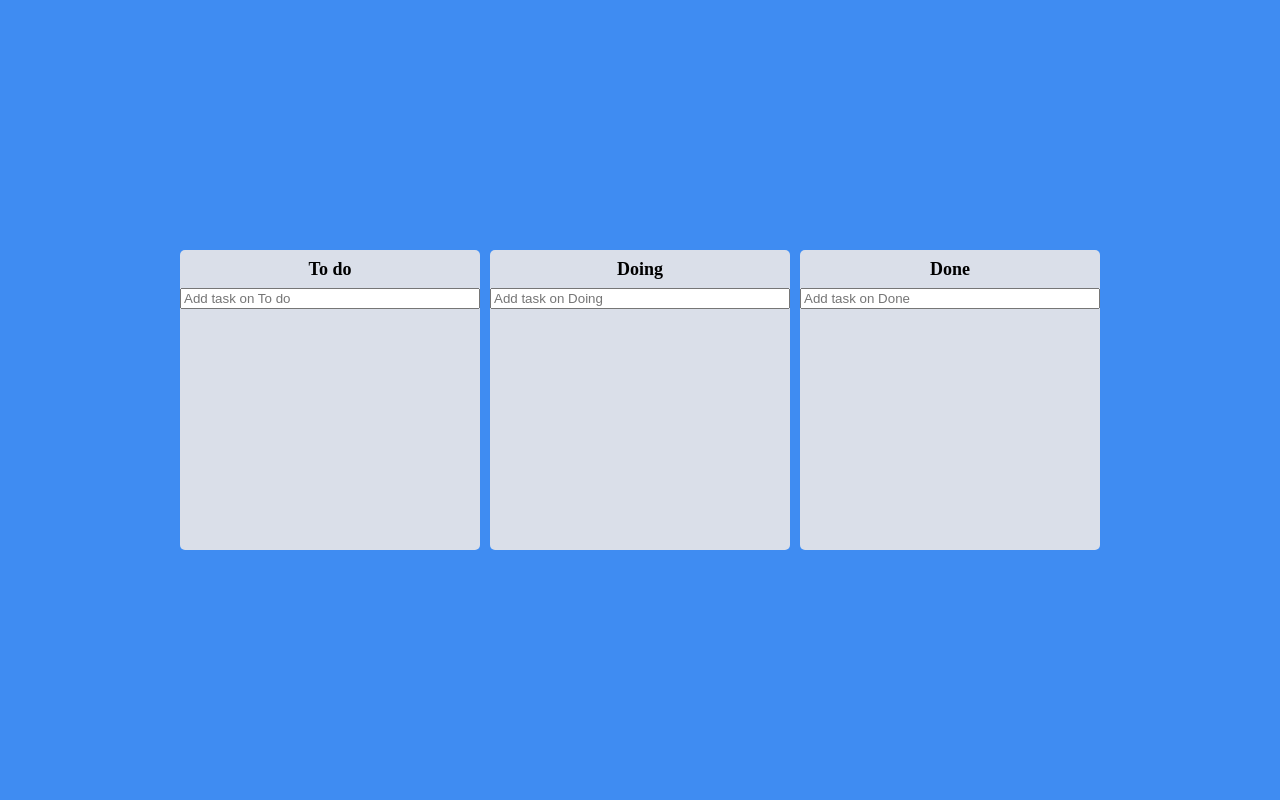
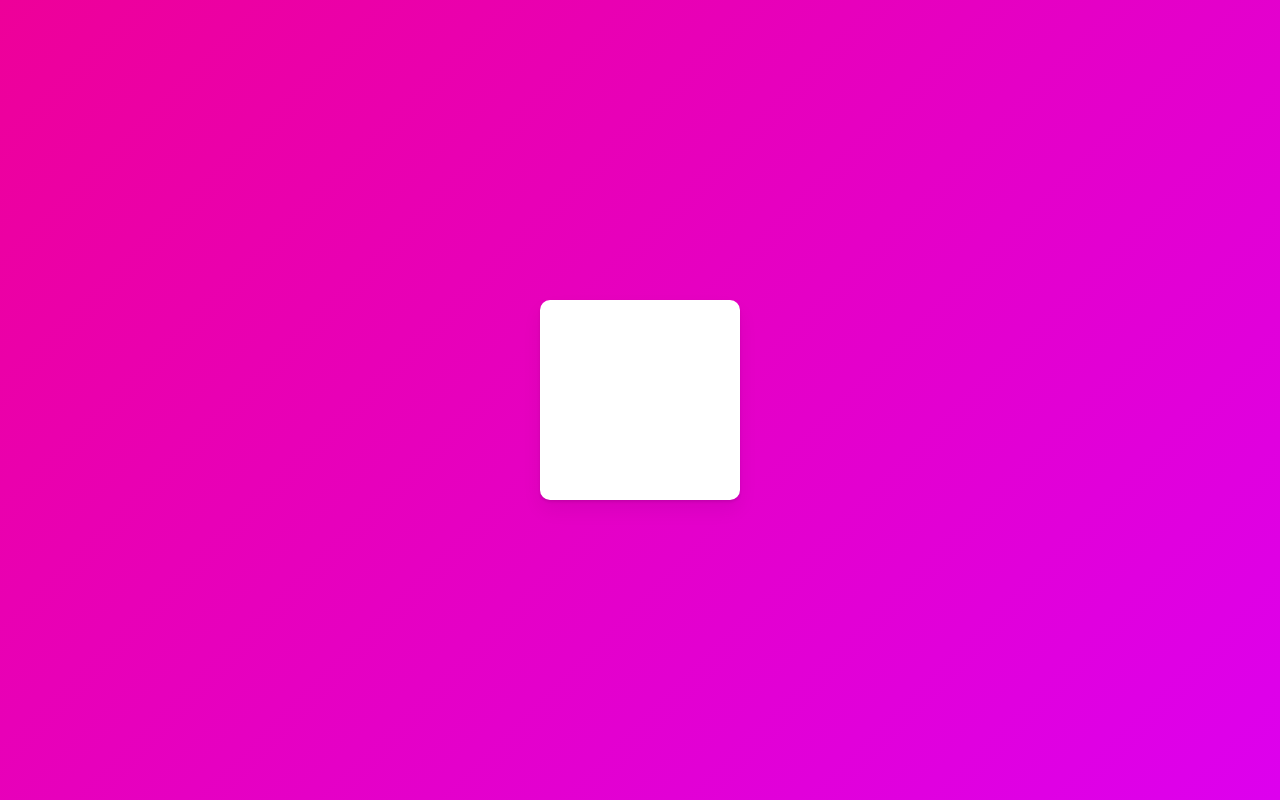
Before and after one commit to solar3070/React-MasterClass, a React (Create React App) app: page / in a window 1280 px wide. Built offline with nearby package versions, Linux system fonts and the light colour scheme.

Commit message:
7.0 Introduction

```diff
--- a/src/App.tsx
+++ b/src/App.tsx
@@ -1,68 +1,26 @@
-import { DragDropContext, DropResult } from "react-beautiful-dnd";
-import { useRecoilState } from "recoil";
 import styled from "styled-components";
-import { toDoState } from "./atoms";
-import Board from "./components/Board";
 
 const Wrapper = styled.div`
   display: flex;
   justify-content: center;
   align-items: center;
   width: 100vw;
-  margin: 0 auto;
   height: 100vh;
 `;
 
-const Boards = styled.div`
-  display: flex;
-  justify-content: center;
-  align-items: flex-start;
-  width: 100%;
-  gap: 10px;
+const Box = styled.div`
+  width: 200px;
+  height: 200px;
+  background-color: white;
+  border-radius: 10px;
+  box-shadow: 0 2px 3px rgba(0, 0, 0, 0.1), 0 10px 20px rgba(0, 0, 0, 0.06);
 `;
 
 function App() {
-  const [toDos, setToDos] = useRecoilState(toDoState);
-  const onDragEnd = (info: DropResult) => {
-    const { destination, draggableId, source } = info;
-    if (!destination) return;
-    if (destination?.droppableId === source.droppableId) {
-      setToDos((allBoards) => {
-        const boardCopy = [...allBoards[source.droppableId]];
-        const taskObj = boardCopy[source.index];
-        boardCopy.splice(source.index, 1);
-        boardCopy.splice(destination?.index, 0, taskObj);
-        return {
-          ...allBoards,
-          [source.droppableId]: boardCopy,
-        };
-      });
-    }
-    if (destination.droppableId !== source.droppableId) {
-      setToDos((allBoards) => {
-        const sourceBoard = [...allBoards[source.droppableId]];
-        const taskObj = sourceBoard[source.index];
-        const destinationBoard = [...allBoards[destination.droppableId]];
-        sourceBoard.splice(source.index, 1);
-        destinationBoard.splice(destination?.index, 0, taskObj);
-        return {
-          ...allBoards,
-          [source.droppableId]: sourceBoard,
-          [destination.droppableId]: destinationBoard,
-        };
-      });
-    }
-  };
   return (
-    <DragDropContext onDragEnd={onDragEnd}>
-      <Wrapper>
-        <Boards>
-          {Object.keys(toDos).map((boardId) => (
-            <Board key={boardId} boardId={boardId} toDos={toDos[boardId]} />
-          ))}
-        </Boards>
-      </Wrapper>
-    </DragDropContext>
+    <Wrapper>
+      <Box />
+    </Wrapper>
   );
 }
 
--- a/src/atoms.tsx
+++ b/src/atoms.tsx
@@ -1,19 +1 @@
 import { atom } from "recoil";
-
-export interface ITodo {
-  id: number;
-  text: string;
-}
-
-interface IToDoState {
-  [key: string]: ITodo[];
-}
-
-export const toDoState = atom<IToDoState>({
-  key: "toDo",
-  default: {
-    "To do": [],
-    Doing: [],
-    Done: [],
-  },
-});
--- a/src/components/Board.tsx
+++ /dev/null
@@ -1,108 +0,0 @@
-import { Droppable } from "react-beautiful-dnd";
-import { useForm } from "react-hook-form";
-import { useSetRecoilState } from "recoil";
-import styled from "styled-components";
-import { ITodo, toDoState } from "../atoms";
-import DraggableCard from "./DraggableCard";
-
-const Wrapper = styled.div`
-  width: 300px;
-  padding-top: 10px;
-  background-color: ${(props) => props.theme.boardColor};
-  border-radius: 5px;
-  min-height: 300px;
-  display: flex;
-  flex-direction: column;
-`;
-
-const Title = styled.h2`
-  text-align: center;
-  font-weight: 600;
-  margin-bottom: 10px;
-  font-size: 18px;
-`;
-
-interface IAreaProps {
-  isDraggingOver: boolean;
-  isDraggingFromThis: boolean;
-}
-
-const Area = styled.div<IAreaProps>`
-  background-color: ${(props) =>
-    props.isDraggingOver
-      ? "#dfe6e9"
-      : props.isDraggingFromThis
-      ? "#b2bec3"
-      : "transparent"};
-  flex-grow: 1;
-  transition: background-color 0.3s ease-in-out;
-  padding: 20px;
-`;
-
-const Form = styled.form`
-  width: 100%;
-  input {
-    width: 100%;
-  }
-`;
-
-interface IBoardProps {
-  toDos: ITodo[];
-  boardId: string;
-}
-
-interface IForm {
-  toDo: string;
-}
-
-function Board({ toDos, boardId }: IBoardProps) {
-  const setToDos = useSetRecoilState(toDoState);
-  const { register, setValue, handleSubmit } = useForm<IForm>();
-  const onValid = ({ toDo }: IForm) => {
-    const newToDo = {
-      id: Date.now(),
-      text: toDo,
-    };
-    setToDos((allBoards) => {
-      return {
-        ...allBoards,
-        [boardId]: [...allBoards[boardId], newToDo],
-      };
-    });
-    setValue("toDo", "");
-  };
-  return (
-    <Wrapper>
-      <Title>{boardId}</Title>
-      <Form onSubmit={handleSubmit(onValid)}>
-        <input
-          {...register("toDo", { required: true })}
-          type="text"
-          placeholder={`Add task on ${boardId}`}
-        ></input>
-      </Form>
-      <Droppable droppableId={boardId}>
-        {(magic, info) => (
-          <Area
-            isDraggingOver={info.isDraggingOver}
-            isDraggingFromThis={Boolean(info.draggingFromThisWith)}
-            ref={magic.innerRef}
-            {...magic.droppableProps}
-          >
-            {toDos.map((toDo, index) => (
-              <DraggableCard
-                key={toDo.id}
-                index={index}
-                toDoId={toDo.id}
-                toDoText={toDo.text}
-              />
-            ))}
-            {magic.placeholder}
-          </Area>
-        )}
-      </Droppable>
-    </Wrapper>
-  );
-}
-
-export default Board;
--- a/src/components/DraggableCard.tsx
+++ /dev/null
@@ -1,38 +0,0 @@
-import React from "react";
-import { Draggable } from "react-beautiful-dnd";
-import styled from "styled-components";
-
-const Card = styled.div<{ isDragging: boolean }>`
-  border-radius: 5px;
-  margin-bottom: 5px;
-  padding: 10px 10px;
-  background-color: ${(props) =>
-    props.isDragging ? "#74b9ff" : props.theme.cardColor};
-  box-shadow: ${(props) =>
-    props.isDragging ? "0px 2px 5px rgba(0, 0, 0, 0.05)" : "none"}; ;
-`;
-
-interface IDraggableCardProps {
-  toDoId: number;
-  toDoText: string;
-  index: number;
-}
-
-function DraggableCard({ toDoId, toDoText, index }: IDraggableCardProps) {
-  return (
-    <Draggable draggableId={toDoId + ""} index={index}>
-      {(magic, snapshot) => (
-        <Card
-          isDragging={snapshot.isDragging}
-          ref={magic.innerRef}
-          {...magic.dragHandleProps}
-          {...magic.draggableProps}
-        >
-          {toDoText}
-        </Card>
-      )}
-    </Draggable>
-  );
-}
-
-export default React.memo(DraggableCard);
--- a/src/index.tsx
+++ b/src/index.tsx
@@ -12,9 +12,9 @@
   }
   body {
     font-family: 'Source Sans Pro', sans-serif;
-    background-color: ${(props) => props.theme.bgColor};
+    background:linear-gradient(135deg, #e09, #d0e);
     color: black;
-    }
+  }
   a {
     text-decoration: none;
     color: inherit
--- a/src/styled.d.ts
+++ b/src/styled.d.ts
@@ -1,9 +1,5 @@
 import "styled-components";
 
 declare module "styled-components" {
-  export interface DefaultTheme {
-    bgColor: string;
-    boardColor: string;
-    cardColor: string;
-  }
+  export interface DefaultTheme {}
 }
--- a/src/theme.ts
+++ b/src/theme.ts
@@ -1,7 +1,3 @@
 import { DefaultTheme } from "styled-components";
 
-export const darkTheme: DefaultTheme = {
-  bgColor: "#3F8CF2",
-  boardColor: "#DADFE9",
-  cardColor: "white",
-};
+export const darkTheme: DefaultTheme = {};
```
